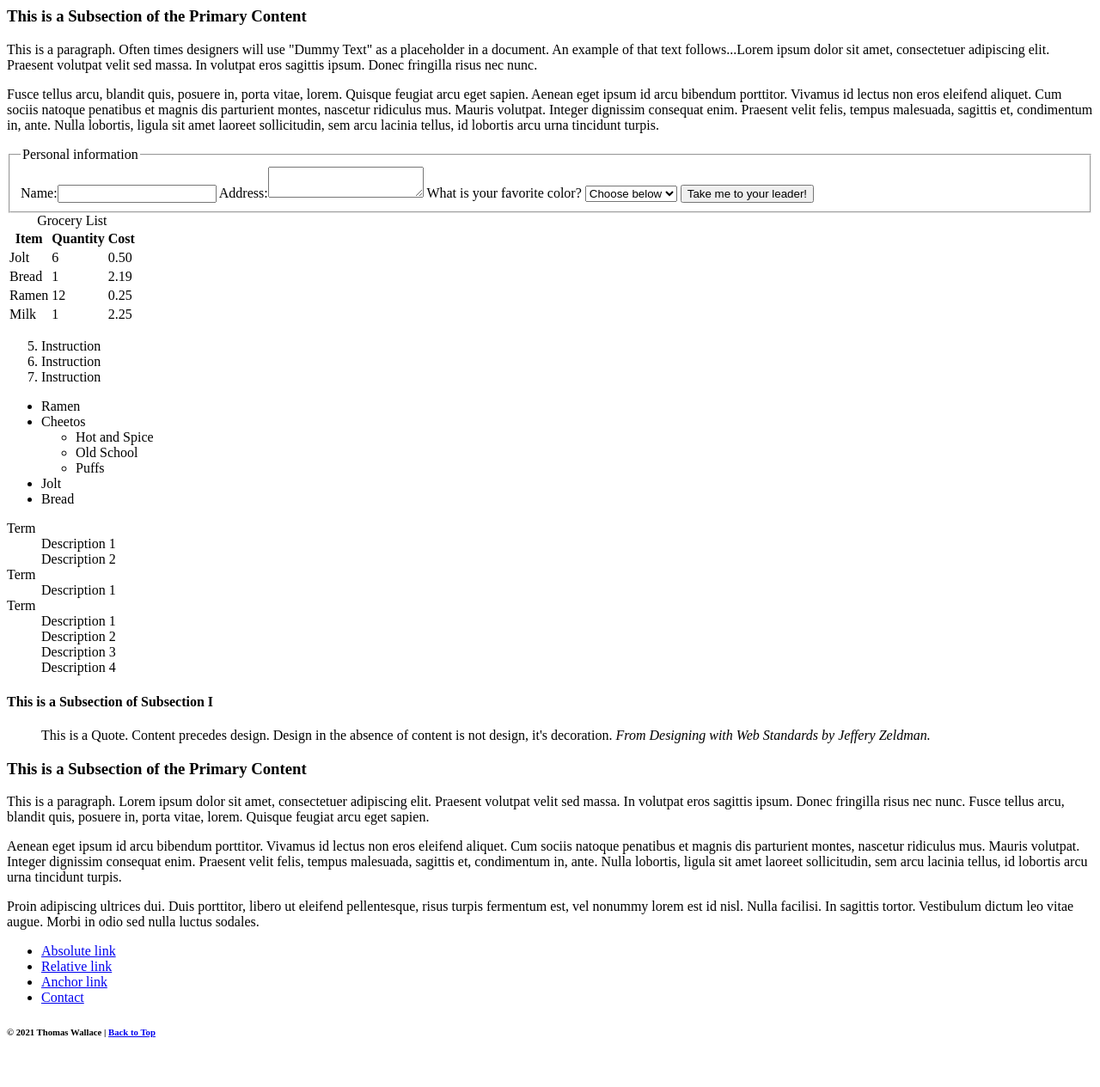
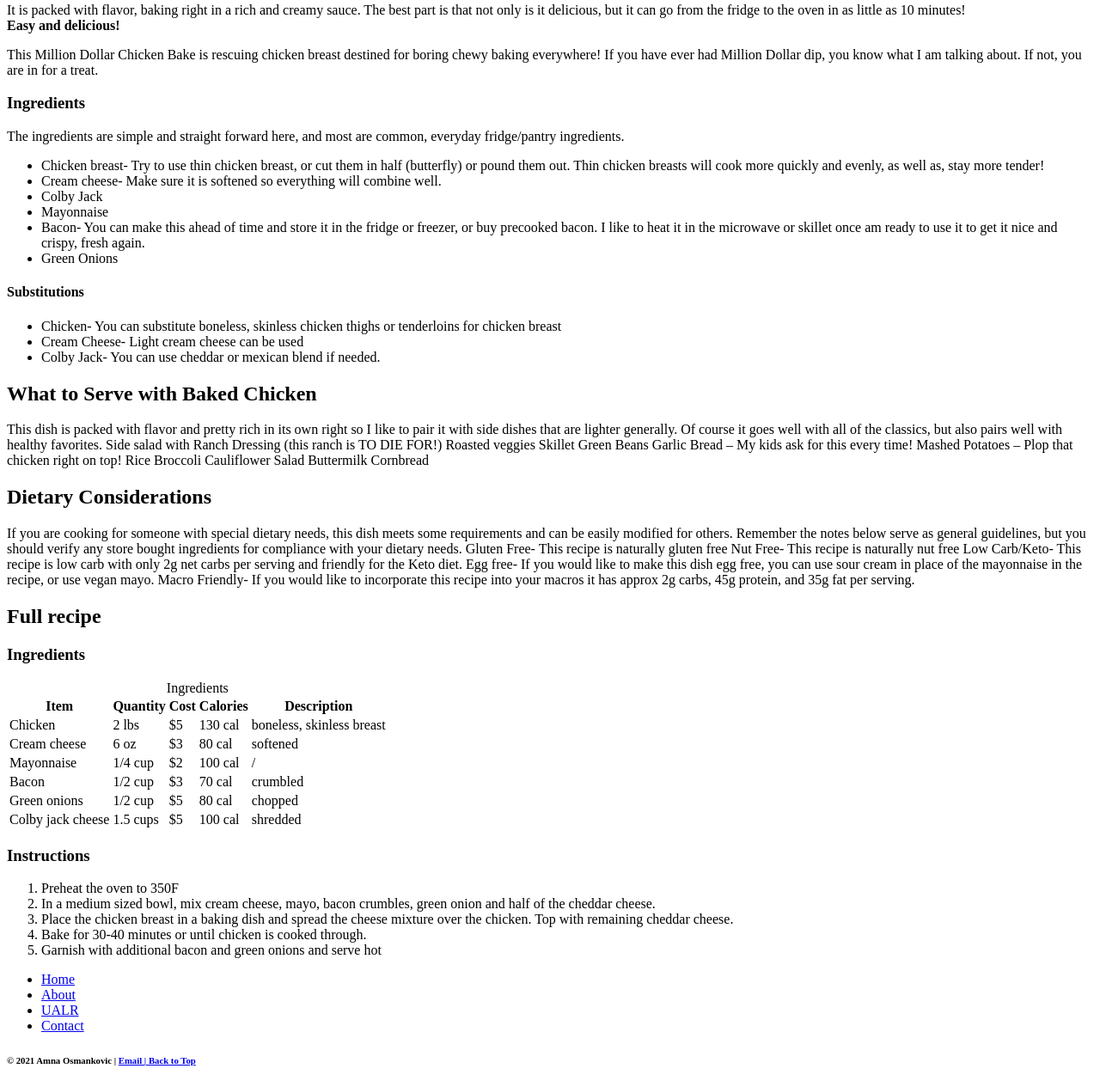
Before and after one commit to aosmankovic/ifsc-1310, a plain HTML site: page gordo/index.html in a window 1280 px wide. Shown: the part 652-1917 px from the top of the page at 86% size. Before the commit the page ends 1884 px from the top, so only its background shows below. Drawn offline with Linux system fonts and the light colour scheme.

Commit message:
First try

```diff
--- a/gordo/index.html
+++ b/gordo/index.html
@@ -1,150 +1,151 @@
 <!doctype html>
 <html lang="en">
-<!-- attribute -->
 
 <head>
-  <title>Thomas Wallace</title>
+  <title>Million Dollar Chicken Bake- Easy Family Recipe</title>
   <meta charset="utf-8" />
-  <meta name="description" content="Keyword rich description of the sites purpose" />
-  <!-- You don't need keywords anymore -->
-  <meta name="keywords" content="UALR, UA Little Rock, Information Science" />
+  <meta name="description" content="History of Gordo" />
+
+  <meta name="keywords" content="gordo, first monkey in the space" />
   <meta name="author" content="Amna Osmankovic" />
 </head>
 
 <body>
   <div class="container">
     <header class="primary">
-      <h1>Prototype HTML Document Example</h1>
+      <h1>Million Dollar Chicken Bake</h1>
     </header>
+    <p><em>This Million Dollar Chicken Bake is made with a rich and bold flavor combo that can’t be beat! Tender chicken breast is layered with a velvety mixture of two kinds of cheese, bacon, and green onions and baked to tender, juicy perfection!</em></p>
+
+    <center><img src="https://i.pinimg.com/736x/39/50/bb/3950bb845ff1880fae4599a6805a82d7.jpg" alt="million dollar chicken"  width="400" height="400"/></center>
+
     <section id="content">
-      <h2 id="sample">Properly &nbsp;Marking up an HTML Document</h2>
+      <h2 id="sample">Easy Chicken Bake</h2>
 
-      <p>This is a paragraph. Often times designers will use <q>Dummy Text</q> as a placeholder in a document. <strong>An example of that text</strong> follows...Lorem ipsum dolor sit amet, consectetuer adipiscing elit. Praesent volutpat velit sed massa. In volutpat eros sagittis ipsum. Donec fringilla risus nec nunc. <em>Fusce tellus arcu, blandit quis, posuere in, porta vitae, lorem.</em> Quisque feugiat arcu eget sapien.</p>
+      <p>Baked Chicken makes a great dinner option for busy nights because:
 
-      <img src="https://thomaswallace.net/wp-content/uploads/2018/02/ualr.png" alt="UALR Logo"/> <!-- alt always required-->
+It’s easy
+You can make it all in one dish
+It cooks without babysitting so you can get other stuff done!
+The problem is that sometimes it is bland, boring, and even can be tough or chewy.</p>
+<p>It is packed with flavor, baking right in a rich and creamy sauce. The best part is that not only is it delicious, but it can go from the fridge to the oven in as little as 10 minutes!
 
-      <p>Aenean eget ipsum id arcu bibendum porttitor. <del>Vivamus id lectus non eros eleifend aliquet. </del>Cum sociis natoque penatibus et magnis dis parturient montes, nascetur ridiculus mus. <sup>Mauris volutpat.</sup> Integer dignissim consequat enim. <sub>Praesent velit felis</sub>, tempus malesuada, sagittis et, condimentum in, ante. Nulla lobortis, ligula sit amet laoreet sollicitudin, sem arcu lacinia tellus, id lobortis arcu urna tincidunt turpis.</p>
+<br><strong>Easy and delicious!</strong></p>
 
-      <hr /> <!-- horizontal line, but use css for this bc here they're hard coded in the page and dont ever change-->
+      <p>This Million Dollar Chicken Bake is rescuing chicken breast destined for boring chewy baking everywhere! If you have ever had Million Dollar dip, you know what I am talking about. If not, you are in for a treat.</p>
+      <h3>Ingredients</h3>
+      <p>The ingredients are simple and straight forward here, and most are common, everyday fridge/pantry ingredients.
+<ul>
+<li>Chicken breast- Try to use thin chicken breast, or cut them in half (butterfly) or pound them out. Thin chicken breasts will cook more quickly and evenly, as well as, stay more tender!</li>
+<li>Cream cheese- Make sure it is softened so everything will combine well.</li>
+<li>Colby Jack</li>
+<li>Mayonnaise</li>
+<li>Bacon- You can make this ahead of time and store it in the fridge or freezer, or buy precooked bacon. I like to heat it in the microwave or skillet once am ready to use it to get it nice and crispy, fresh again.
+<li>Green Onions</li>
+</ul></p>
+<h4>Substitutions</h4>
+<p><ul>
+    <li>Chicken- You can substitute boneless, skinless chicken thighs or tenderloins for chicken breast</li>
+<li>Cream Cheese- Light cream cheese can be used</li>
+<li>Colby Jack- You can use cheddar or mexican blend if needed.</li>
+</ul></p>
+      <h2>What to Serve with Baked Chicken</h2>
+      <p>This dish is packed with flavor and pretty rich in its own right so I like to pair it with side dishes that are lighter generally. Of course it goes well with all of the classics, but also pairs well with healthy favorites.
 
-      <address>
-        Thomas Wallace<br />
-        123 Road Name<br />
-        Little Rock,AR,72204
-      </address>
+Side salad with Ranch Dressing (this ranch is TO DIE FOR!)
+Roasted veggies
+Skillet Green Beans
+Garlic Bread – My kids ask for this every time!
+Mashed Potatoes – Plop that chicken right on top!
+Rice
+Broccoli Cauliflower Salad
+Buttermilk Cornbread</p>
+<h2>Dietary Considerations</h2>
+<p>If you are cooking for someone with special dietary needs, this dish meets some requirements and can be easily modified for others.
 
-      <h3> This is a Subsection of the Primary Content </h3>
+Remember the notes below serve as general guidelines, but you should verify any store bought ingredients for compliance with your dietary needs.
 
-      <p>This is a paragraph. Often times designers will use "Dummy Text" as a placeholder in a document. An example of that text follows...Lorem ipsum dolor sit amet, consectetuer adipiscing elit. Praesent volutpat velit sed massa. In volutpat eros sagittis ipsum. Donec fringilla risus nec nunc.</p>
-      <p>Fusce tellus arcu, blandit quis, posuere in, porta vitae, lorem. Quisque feugiat arcu eget sapien. Aenean eget ipsum id arcu bibendum porttitor. Vivamus id lectus non eros eleifend aliquet. Cum sociis natoque penatibus et magnis dis parturient montes, nascetur ridiculus mus. Mauris volutpat. Integer dignissim consequat enim. Praesent velit felis, tempus malesuada, sagittis et, condimentum in, ante. Nulla lobortis, ligula sit amet laoreet sollicitudin, sem arcu lacinia tellus, id lobortis arcu urna tincidunt turpis. </p>
-
-      <form action="processing-script.php" method="post">
-        <fieldset>
-          <legend>Personal information</legend>
-          <label for="name"> Name:</label><input type="text" id="name" name="name" />
-          <label for="address">Address:</label><textarea id="address" name="address"></textarea>
-          <label for="color">What is your favorite color?</label>
-          <select id="color" name="color">
-            <option value="N" selected>Choose below</option>
-            <option value="R">Red</option>
-            <option value="G">Green</option>
-            <option value="B">Blue</option>
-          </select>
-          <input type="submit" value="Take me to your leader!" />
-        </fieldset>
-      </form>
-
+Gluten Free- This recipe is naturally gluten free
+Nut Free- This recipe is naturally nut free
+Low Carb/Keto- This recipe is low carb with only 2g net carbs per serving and friendly for the Keto diet.
+Egg free- If you would like to make this dish egg free, you can use sour cream in place of the mayonnaise in the recipe, or use vegan mayo.
+Macro Friendly- If you would like to incorporate this recipe into your macros it has approx 2g carbs, 45g protein, and 35g fat per serving.</p>
+<h2>Full recipe</h2>
+<h3>Ingredients</h3>
 <table>
-        <!-- dont leave border when you publish it, do this in css. Use while coding but then take it out-->
-        <caption>Grocery List</caption>
+    <caption>Ingredients</caption>
     <tr>
         <th scope="col">Item</th>
         <th scope="col">Quantity</th>
         <th scope="col">Cost</th>
+        <th scope="col">Calories</th>
+        <th scope="col">Description</th>
     </tr>
     <tr>
-          <td>Jolt</td>
-          <td>6</td>
-          <td>0.50</td>
+        <td>Chicken</td>
+        <td>2 lbs</td>
+        <td>$5</td>
+        <td>130 cal</td>
+        <td>boneless, skinless breast</td>
     </tr>
     <tr>
-          <td>Bread</td>
-          <td>1</td>
-          <td>2.19</td>
+        <td>Cream cheese</td>
+        <td>6 oz</td>
+        <td>$3</td>
+        <td>80 cal</td>
+        <td>softened</td>
     </tr>
     <tr>
-          <td>Ramen</td>
-          <td>12</td>
-          <td>0.25</td>
+        <td>Mayonnaise</td>
+        <td>1/4 cup</td>
+        <td>$2</td>
+        <td>100 cal</td>
+        <td>/</td>
     </tr>
    <tr>
-          <td>Milk</td>
-          <td>1</td>
-          <td>2.25</td>
+       <td>Bacon</td>
+       <td>1/2 cup</td>
+       <td>$3</td>
+       <td>70 cal</td>
+       <td>crumbled</td>
+   </tr>
+   <tr>
+       <td>Green onions</td>
+       <td>1/2 cup</td>
+       <td>$5</td>
+       <td>80 cal</td>
+       <td>chopped</td>
+   </tr>
+   <tr>
+       <td>Colby jack cheese</td>
+       <td>1.5 cups</td>
+       <td>$5</td>
+       <td>100 cal</td>
+       <td>shredded</td>
    </tr>
 </table>
+<h3>Instructions</h3>
+<ol>
+    <li>Preheat the oven to 350F</li>
+    <li>In a medium sized bowl, mix cream cheese, mayo, bacon crumbles, green onion and half of the cheddar cheese.</li>
+    <li>Place the chicken breast in a baking dish and spread the cheese mixture over the chicken. Top with remaining cheddar cheese.</li>
+    <li>Bake for 30-40 minutes or until chicken is cooked through.</li>
+    <li>Garnish with additional bacon and green onions and serve hot</li>
+</ol>
 
-      <!--This is a list of instructions.-->
-      <ol start="5">
-        <!--the list starts at number 5-->
-        <li>Instruction</li>
-        <li>Instruction</li>
-        <li>Instruction</li>
-      </ol>
-      <!--This is a list of items to purchase at the grocery store.-->
-      <ul>
-        <li>Ramen</li>
-        <li>Cheetos
-          <ul>
-            <li>Hot and Spice</li>
-            <li>Old School</li>
-            <li>Puffs</li>
-          </ul>
-        </li>
-        <li>Jolt</li>
-        <li>Bread</li>
-      </ul>
-      <!--This is an Example of how we should mark up a term and its description(s)-->
-      <dl>
-        <dt>Term</dt>
-
-        <dd>Description 1</dd>
-
-        <dd>Description 2</dd>
-        <dt>Term</dt>
-        <dd>Description 1</dd>
-        <dt>Term</dt>
-        <dd>Description 1</dd>
-        <dd>Description 2</dd>
-        <dd>Description 3</dd>
-        <dd>Description 4</dd>
-      </dl>
-
-      <h4>This is a Subsection of Subsection I</h4>
-
-      <blockquote>This is a Quote. Content precedes design. Design in the absence of content is not design, it's decoration.
-        <cite>From Designing with Web Standards by Jeffery Zeldman.</cite>
-      </blockquote>
-
-      <h3>This is a Subsection of the Primary Content</h3>
-
-      <p>This is a paragraph. Lorem ipsum dolor sit amet, consectetuer adipiscing elit. Praesent volutpat velit sed massa. In volutpat eros sagittis ipsum. Donec fringilla risus nec nunc. Fusce tellus arcu, blandit quis, posuere in, porta vitae, lorem. Quisque feugiat arcu eget sapien.</p>
-      <p>Aenean eget ipsum id arcu bibendum porttitor. Vivamus id lectus non eros eleifend aliquet. Cum sociis natoque penatibus et magnis dis parturient montes, nascetur ridiculus mus. Mauris volutpat. Integer dignissim consequat enim. Praesent velit felis, tempus malesuada, sagittis et, condimentum in, ante. Nulla lobortis, ligula sit amet laoreet sollicitudin, sem arcu lacinia tellus, id lobortis arcu urna tincidunt turpis.</p>
-      <p>Proin adipiscing ultrices dui. Duis porttitor, libero ut eleifend pellentesque, risus turpis fermentum est, vel nonummy lorem est id nisl. Nulla facilisi. In sagittis tortor. Vestibulum dictum leo vitae augue. Morbi in odio sed nulla luctus sodales.</p>
-    </section><!--#content-->
-    <!--This is the Navigation for the Page-->
 <nav class="primary">
     <ul>
-        <li><a href="https://ualr.edu" target="_blank" title="This is an example of an absolute link">Absolute link</a></li> <!-- blank opens in a new tab; title-hover over the link and says what it does-->
-        <li><a href="files/filename.pdf" title="This is an example of an absolute link" download>Relative link</a></li>
-        <li><a href="#sample" title="This is an example of an absolute link">Anchor link</a></li>
-        <li><a href="mailto:twallace@ualr.edu" title="This is an example of an absolute link">Contact</a></li>
+        <li><a href="Home">Home</a></li>
+        <li><a href="About">About</a></li>
+        <li><a href="https://ualr.edu" target="_blank" title="UALR homepage">UALR</a></li>
+        <li><a href="Contact">Contact</a></li>
     </ul>
-    </nav><!--.primary-->
+</nav>
 <footer class="primary">
-      <h6>&copy; 2021 Thomas Wallace | <a href="#top">Back to Top</a></h6>
+    <h6>&copy 2021 Amna Osmankovic | <a href="mailto:aosmankovice@ualr.edu" title="Send an email">Email | </a> <a href="#top">Back to Top</a></h6>
 </footer>
-  </div><!--.container-->
+
+  </div>
 </body>
 
 </html>
```
Also changed, not shown: 1 other file. Lines whose indentation alone changed are shown as unchanged.
